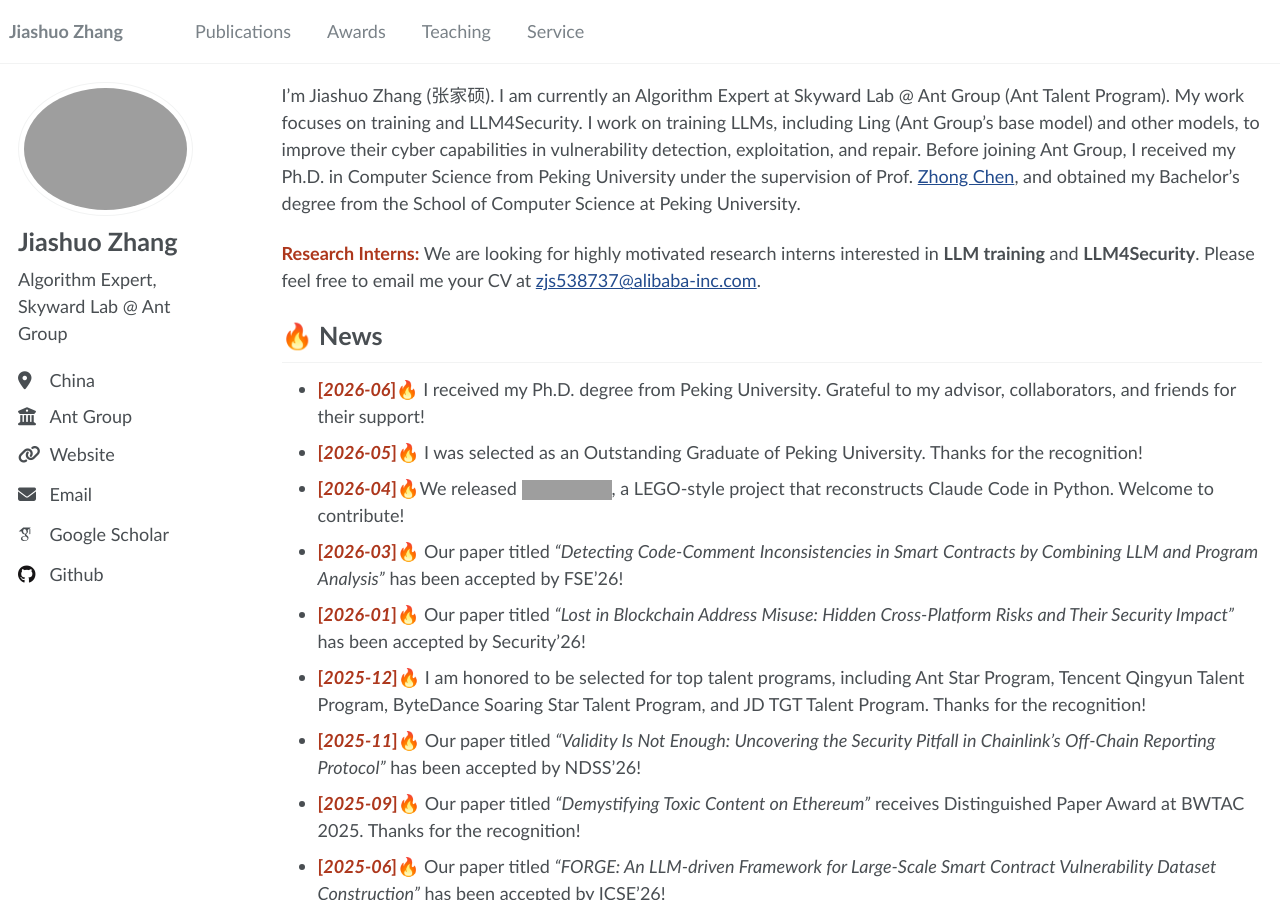
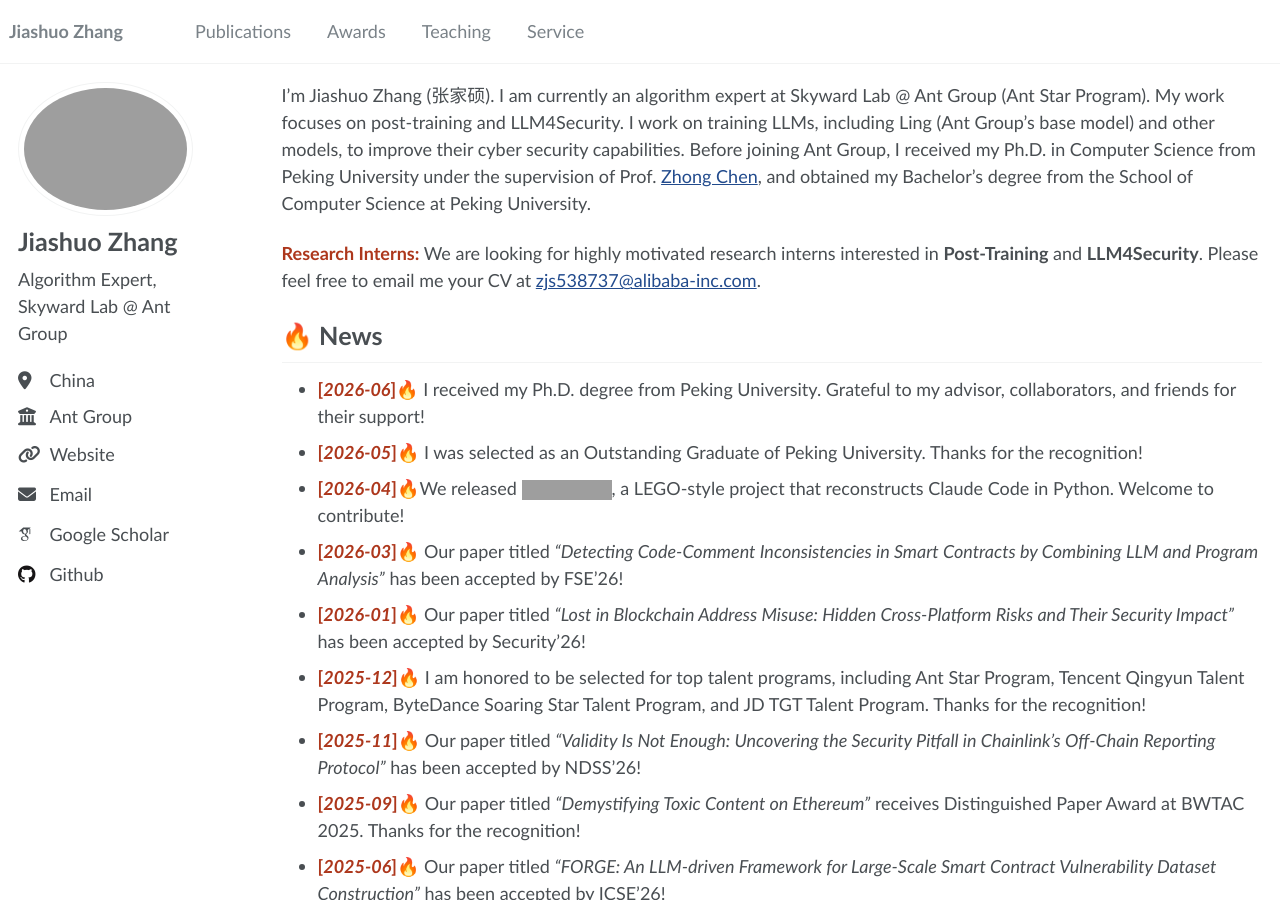
Before and after one commit to zhangjiashuo-cs/zhangjiashuo-cs.github.io, a Jekyll site: the page built from _pages/about.md, in a window 1280 px wide and 900 px high. Built offline with Jekyll 4.4.1, drawn with Linux system fonts in a browser that asks for light colours; some web fonts are replaced; some of the changed text lies outside the part shown; grey boxes are pictures that could not be loaded.

Commit message:
Refine profile wording and service updates

```diff
--- a/_config.yml
+++ b/_config.yml
@@ -11,7 +11,7 @@
 title                    : "Jiashuo Zhang"
 title_separator          : "-"
 name                     : &name "Jiashuo Zhang"
-description              : &description "Algorithm Expert at Skyward Lab, Ant Group, working on training, LLM4Security, and cyber capabilities of Ling and other models."
+description              : &description "Algorithm Expert at Skyward Lab, Ant Group, working on post-training, LLM4Security, and cyber security capabilities of Ling and other models."
 url                      : https://zhangjiashuo.cn # the base hostname & protocol for your site e.g. "https://mmistakes.github.io"
 baseurl                  : "" # the subpath of your site, e.g. "/blog"
 repository               : "zhangjiashuo-cs/zhangjiashuo-cs.github.io"
--- a/_pages/about.md
+++ b/_pages/about.md
@@ -6,9 +6,9 @@
   - /about.html
 ---
 
-I’m Jiashuo Zhang (张家硕). I am currently an Algorithm Expert at Skyward Lab @ Ant Group (Ant Talent Program). My work focuses on training and LLM4Security. I work on training LLMs, including Ling (Ant Group's base model) and other models, to improve their cyber capabilities in vulnerability detection, exploitation, and repair. Before joining Ant Group, I received my Ph.D. in Computer Science from Peking University under the supervision of Prof. [Zhong Chen](https://cs.pku.edu.cn/info/1062/1605.htm), and obtained my Bachelor’s degree from the School of Computer Science at Peking University.
+I’m Jiashuo Zhang (张家硕). I am currently an algorithm expert at Skyward Lab @ Ant Group (Ant Star Program). My work focuses on post-training and LLM4Security. I work on training LLMs, including Ling (Ant Group's base model) and other models, to improve their cyber security capabilities. Before joining Ant Group, I received my Ph.D. in Computer Science from Peking University under the supervision of Prof. [Zhong Chen](https://cs.pku.edu.cn/info/1062/1605.htm), and obtained my Bachelor’s degree from the School of Computer Science at Peking University.
 
-<span style="color:#AD371C">**Research Interns:**</span> We are looking for highly motivated research interns interested in **LLM training** and **LLM4Security**. Please feel free to email me your CV at [zjs538737@alibaba-inc.com](mailto:zjs538737@alibaba-inc.com).
+<span style="color:#AD371C">**Research Interns:**</span> We are looking for highly motivated research interns interested in **Post-Training** and **LLM4Security**. Please feel free to email me your CV at [zjs538737@alibaba-inc.com](mailto:zjs538737@alibaba-inc.com).
 
 # 🔥 News
 
```
Also changed, not shown: other parts of _pages/about.md (+1 -1 lines).
